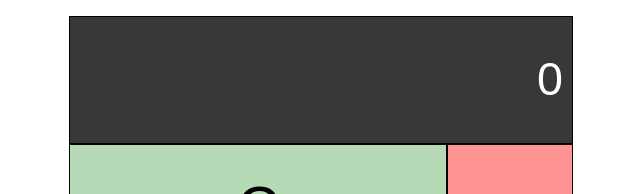
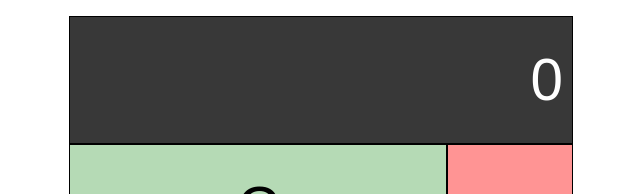
Before and after one commit to tombohere/React-Calculator, a React (Create React App) app: page / in a window 1280 px wide. Shown: the top 194 px of the page, without its empty margins (319-959 px from the left). Built offline with nearby package versions, Linux system fonts and the light colour scheme.

Commit message:
add changes

```diff
--- a/src/styles.css
+++ b/src/styles.css
@@ -35,8 +35,7 @@
   background-color: rgb(56, 56, 56);
   text-align: right;
   padding-right: 10px;
-  font-size: 80%;
-  line-height: 270%;
+  line-height: 220%;
 }
 
 .calc-bottom {
```
